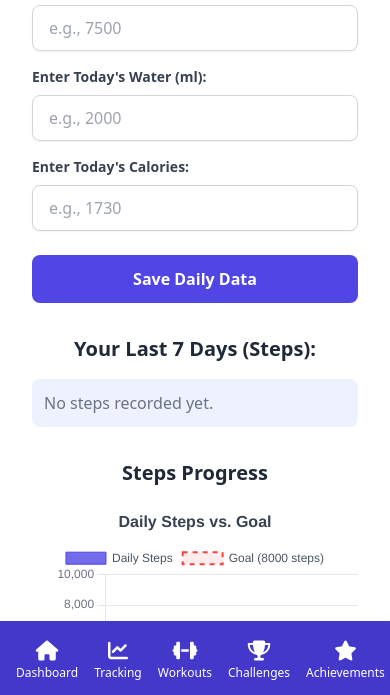
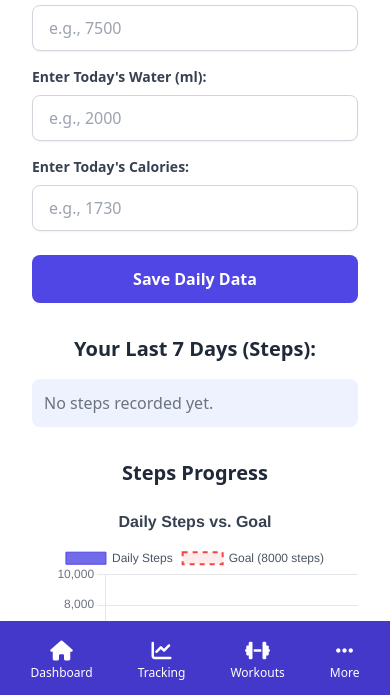
Before and after one commit to barrymcdonnell/steps-tracker-pwa, a plain HTML site: page index.html in a window 390 px wide. Shown: the part 147-842 px from the top of the page. Drawn offline with nearby package versions, Linux system fonts and the light colour scheme; a small style sheet from the web is missing.

Commit message:
Update index.html - updating the nav on mobile as it was cut off
Measurements was missing entirely and Achievements was cut off

```diff
--- a/index.html
+++ b/index.html
@@ -121,16 +121,8 @@
             <span>Workouts</span>
         </a>
         <a href="#" class="flex flex-col items-center p-2 rounded-md hover:bg-indigo-600 transition duration-200 text-white text-xs sm:text-base">
-            <i class="fa-solid fa-trophy text-xl sm:text-2xl"></i>
-            <span>Challenges</span>
-        </a>
-        <a href="#" class="flex flex-col items-center p-2 rounded-md hover:bg-indigo-600 transition duration-200 text-white text-xs sm:text-base">
-            <i class="fa-solid fa-star text-xl sm:text-2xl"></i>
-            <span>Achievements</span>
-        </a>
-        <a href="#" class="flex flex-col items-center p-2 rounded-md hover:bg-indigo-600 transition duration-200 text-white text-xs sm:text-base">
-            <i class="fa-solid fa-ruler-combined text-xl sm:text-2xl"></i>
-            <span>Measurements</span>
+            <i class="fa-solid fa-ellipsis text-xl sm:text-2xl"></i>
+            <span>More</span>
         </a>
     </nav>
 
```
